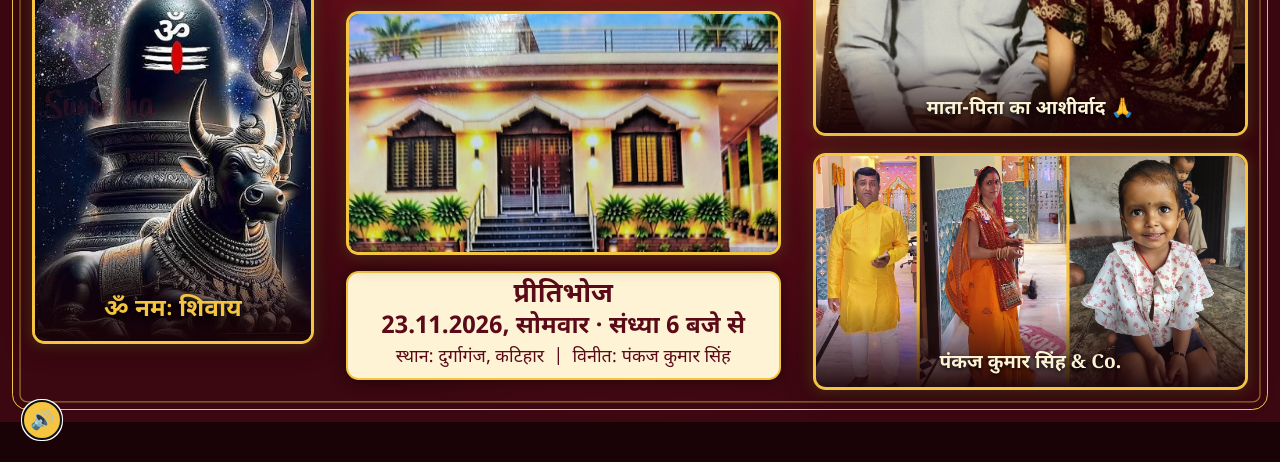
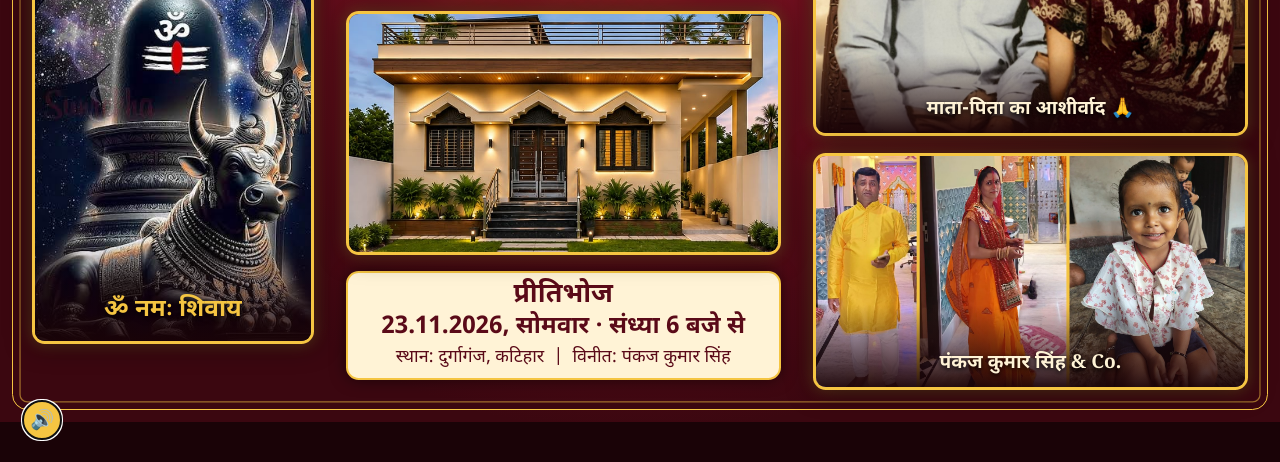
Before and after one commit to Saketkr06/Randomstuff, a plain HTML site: page gharwas/shivbhawan.html in a window 1280 px wide. Shown: the part 338-800 px from the top of the page. Drawn offline with Linux system fonts and the light colour scheme.

Commit message:
TV page: use top-left house render as the house picture
Co-Authored-By: Claude Sonnet 5.5 <noreply@anthropic.com>
Claude-Session: https://claude.ai/code/session_018EugsYQCsBFzs1wRZn4dw8

```diff
--- a/gharwas/shivbhawan.html
+++ b/gharwas/shivbhawan.html
@@ -56,7 +56,7 @@ body{display:grid;place-items:center;font-family:"Noto Sans Devanagari","Mukta",
   <div class="wel">स्वागतम्</div>
   <div class="en">Welcome to the Gharwas of</div>
   <div class="name">शिव भवन<small>SHIV BHAWAN</small></div>
-  <div class="frame house"><img src="img/house-hd.jpg?v=4" alt="Shiv Bhawan"></div>
+  <div class="frame house"><img src="img/house-new.jpg?v=5" alt="Shiv Bhawan"></div>
   <div class="bhoj"><b>प्रीतिभोज</b><span>23.11.2026, सोमवार · संध्या 6 बजे से</span><i>स्थान: दुर्गागंज, कटिहार &nbsp;|&nbsp; विनीत: पंकज कुमार सिंह</i></div>
  </section>
 
```
Also changed, not shown: gharwas/tv.html (+1 -1 lines), gharwas/img/house-hd.jpg (deleted), gharwas/img/house-new.jpg (added).
